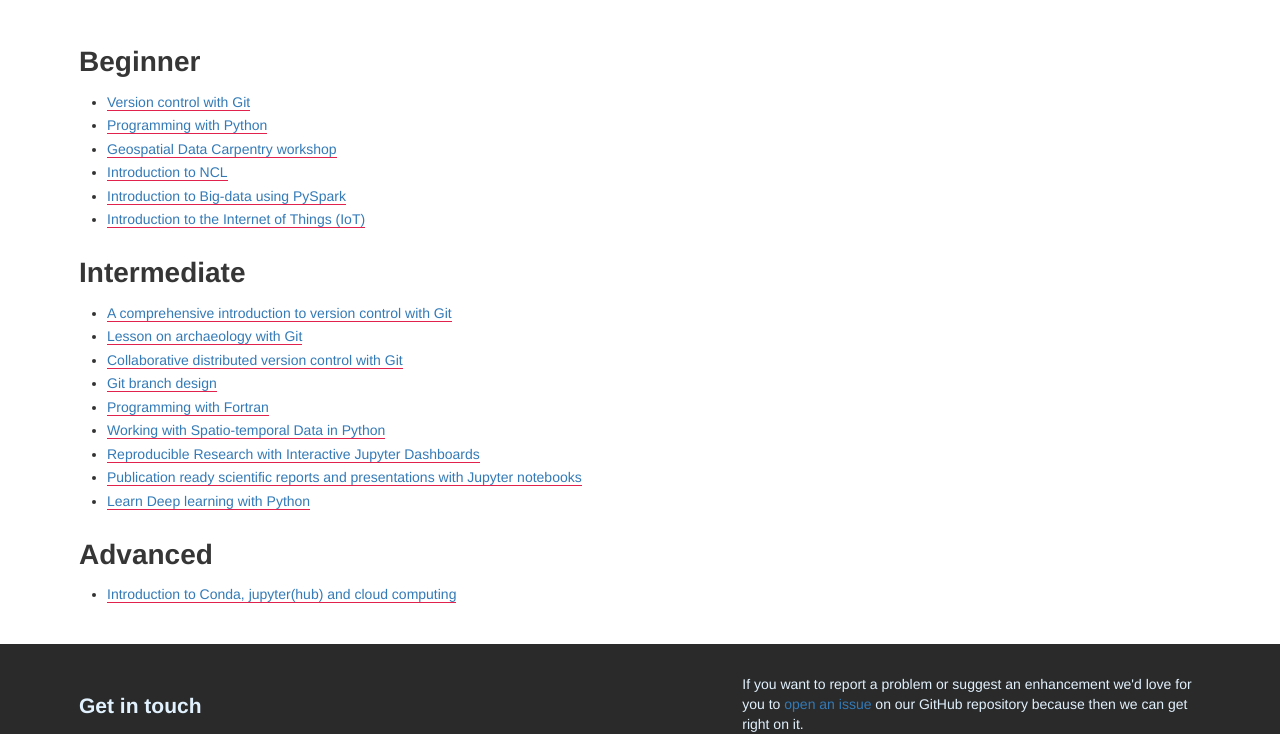
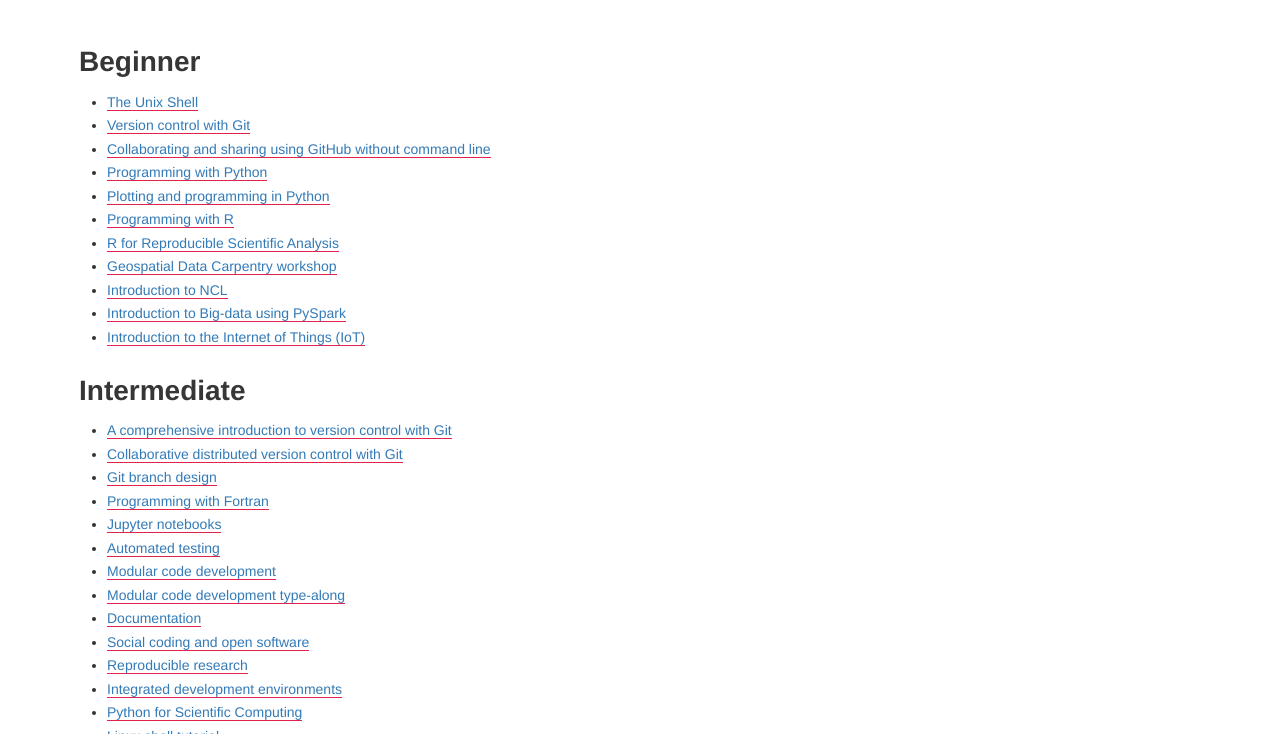
Before and after one commit to NordicESMhub/nordicesmhub.github.io, a Jekyll site: the page built from _tutorials/programming.md, in a window 1280 px wide and 900 px high, scrolled down 468 px, cut to the strip 166-900 px from the top of the window. Built offline with Jekyll 4.4.1, drawn with Linux system fonts in a browser that asks for light colours; nearby versions of some CDN libraries; some of the changed text lies outside the part shown.

Commit message:
fix broken link in lessons

```diff
--- a/_tutorials/programming.md
+++ b/_tutorials/programming.md
@@ -6,8 +6,13 @@ image: /images/tutorials/markus-spiske-221494-unsplash.jpg
 
 # Beginner
 
+- [The Unix Shell](http://swcarpentry.github.io/shell-novice)
 - [Version control with Git](http://swcarpentry.github.io/git-novice/)
+- [Collaborating and sharing using GitHub without command line](https://coderefinery.github.io/github-without-command-line/)
 - [Programming with Python](http://swcarpentry.github.io/python-novice-inflammation/)
+- [Plotting and programming in Python](http://swcarpentry.github.io/python-novice-gapminder)
+- [Programming with R](http://swcarpentry.github.io/r-novice-inflammation)
+- [R for Reproducible Scientific Analysis](http://swcarpentry.github.io/r-novice-gapminder)
 - [Geospatial Data Carpentry workshop](https://datacarpentry.org/geospatial-workshop/)
 - [Introduction to NCL](https://annefou.github.io/ncl-novice/)
 - [Introduction to Big-data using PySpark](https://annefou.github.io/pyspark/)
@@ -16,15 +21,26 @@ image: /images/tutorials/markus-spiske-221494-unsplash.jpg
 # Intermediate
 
 - [A comprehensive introduction to version control with Git](https://coderefinery.github.io/git-intro/)
-- [Lesson on archaeology with Git](https://coderefinery.github.io/git-archaeology/)
 - [Collaborative distributed version control with Git](https://coderefinery.github.io/git-collaborative/)
 - [Git branch design](https://coderefinery.github.io/git-branch-design/)
 - [Programming with Fortran](http://annefou.github.io/Fortran/)
+- [Jupyter notebooks](https://coderefinery.github.io/jupyter/)
+- [Automated testing](https://coderefinery.github.io/testing/)
+- [Modular code development](http://cicero.xyz/v3/remark/0.14.0/github.com/coderefinery/modular-code-development/master/talk.md)
+- [Modular code development type-along](https://github.com/coderefinery/modular-type-along)
+- [Documentation](https://coderefinery.github.io/documentation/)
+- [Social coding and open software](http://cicero.xyz/v3/remark/0.14.0/github.com/coderefinery/social-coding/master/talk.md)
+- [Reproducible research](https://coderefinery.github.io/reproducible-research/)
+- [Integrated development environments](https://coderefinery.github.io/IDEs/)
+- [Python for Scientific Computing](https://aaltoscicomp.github.io/python-for-scicomp/)
+- [Linux shell tutorial](https://scicomp.aalto.fi/training/linux-shell-tutorial/).
 - [Working with Spatio-temporal Data in Python](https://annefou.github.io/metos_python/)
 - [Reproducible Research with Interactive Jupyter Dashboards](https://annefou.github.io/jupyter_dashboards/)
 - [Publication ready scientific reports and presentations with Jupyter notebooks](https://annefou.github.io/jupyter_publish/)
-- [Learn Deep learning with Python](https://carpentries-incubator.github.io/deep-learning_intro/)
 
 # Advanced
 
 - [Introduction to Conda, jupyter(hub) and cloud computing](https://nordicesmhub.github.io/datasharing/)
+- [DevOps, automation, and continuous integration](https://coderefinery.github.io/automation/)
+- [Building portable code with CMake](https://coderefinery.github.io/cmake/)
+- [Mixed Martial Arts: Interfacing Fortran, C, C++, and Python](https://coderefinery.github.io/mma/)
```
